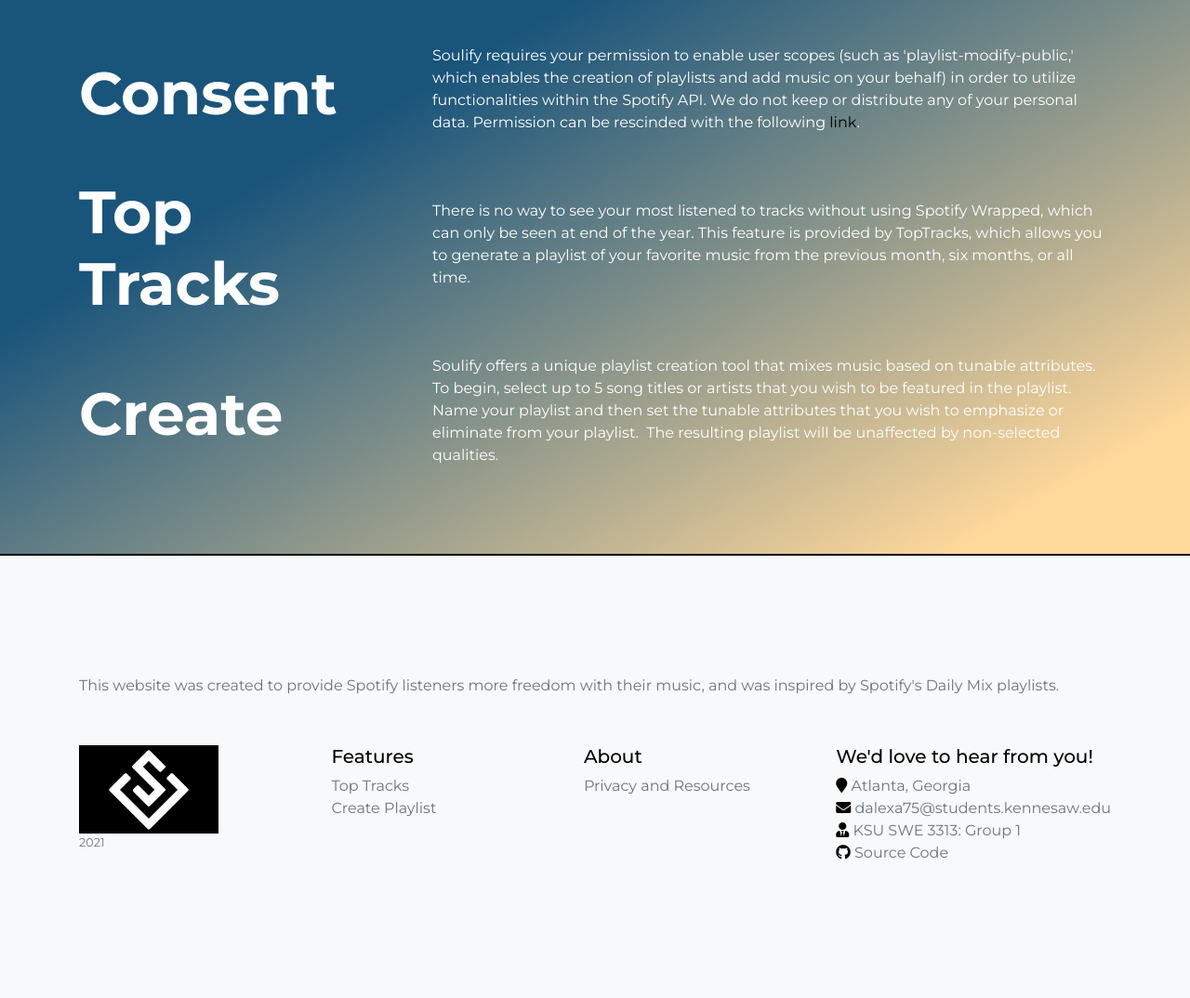
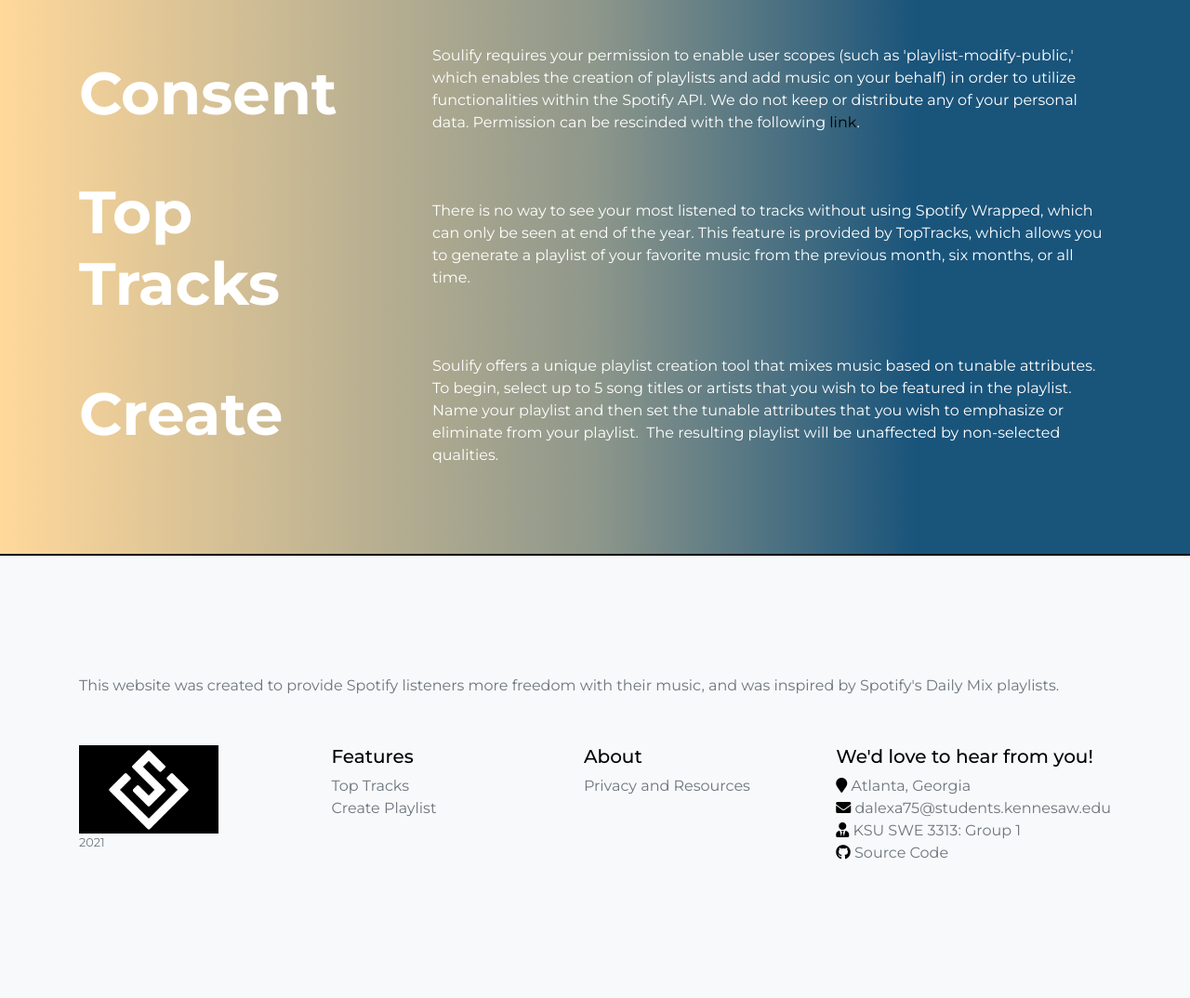
Before and after one commit to wisenickel5/Soulify, a Flask app: page /information in a window 1280 px wide. Shown: the part 83-1157 px from the top of the page at 93% size. Run offline with Flask 2, Linux system fonts and the light colour scheme; some libraries are stand-ins or nearby versions.

Commit message:
Front end bugs

```diff
--- a/App/static/css/main.css
+++ b/App/static/css/main.css
@@ -6,7 +6,7 @@ body {
   padding: 0;
   display: block;
   color: #000!important;
-  background: linear-gradient(330deg, #ffd89b 33%, #19547b 77%)!important;
+  background: linear-gradient(90deg, #ffd89b 0%, #8E978B 50%, #19547b 77%)!important;
 }
 
 div {
--- a/App/templates/base.html
+++ b/App/templates/base.html
@@ -30,6 +30,11 @@
 		<!-- Preview Meta -->
 		<meta property="og:title" content="Soulify" />
 		<meta property="og:image" content="../static/images/logo.png" />
+
+		<!-- Disable Mobile Zoom -->
+		<meta name="viewport" content="width=device-width, user-scalable=no">
+		<meta name="viewport" content="width=device-width, initial-scale=1.0, maximum-scale=1.0, user-scalable=no" />
+
 		<title>{% block title %}{% endblock %} - Soulify</title>
 
 		{% endblock %}
```
Also changed, not shown: App/static/javascript/exploreMusic.js (+6 -6 lines).
